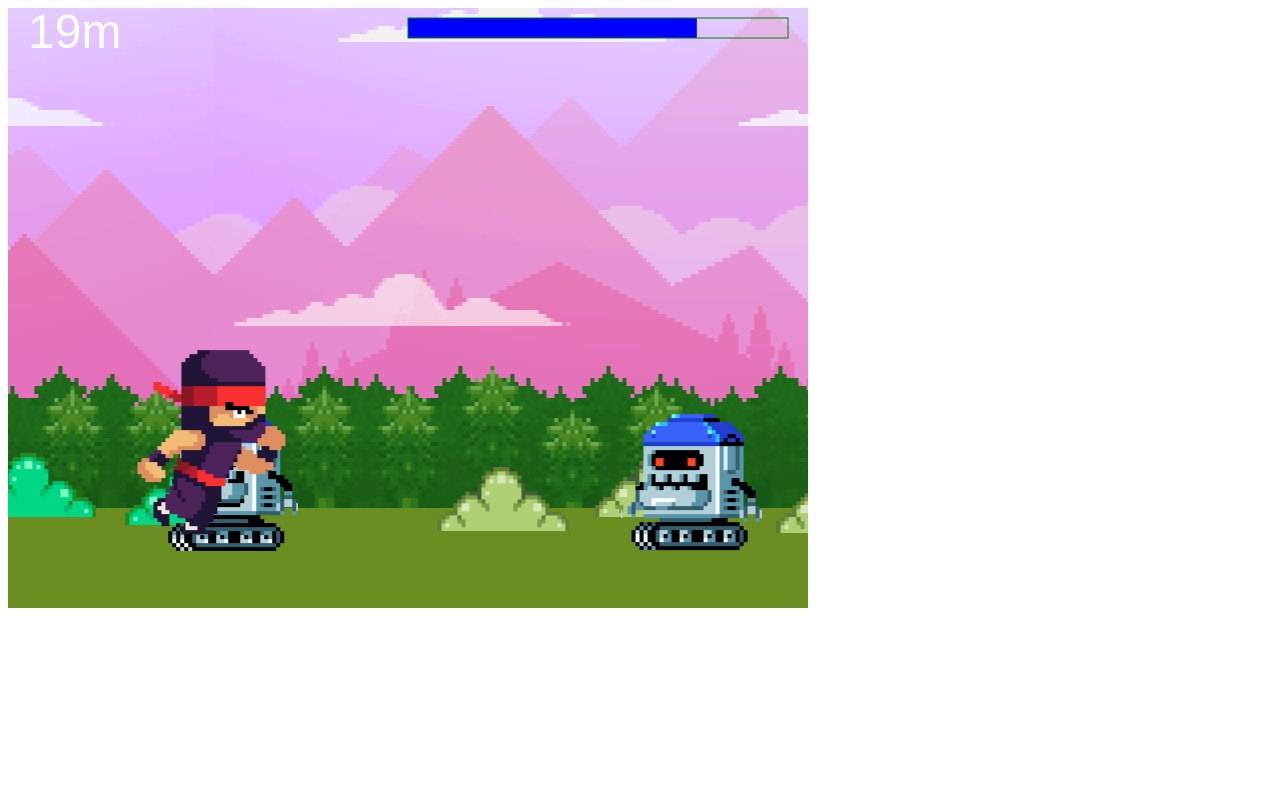
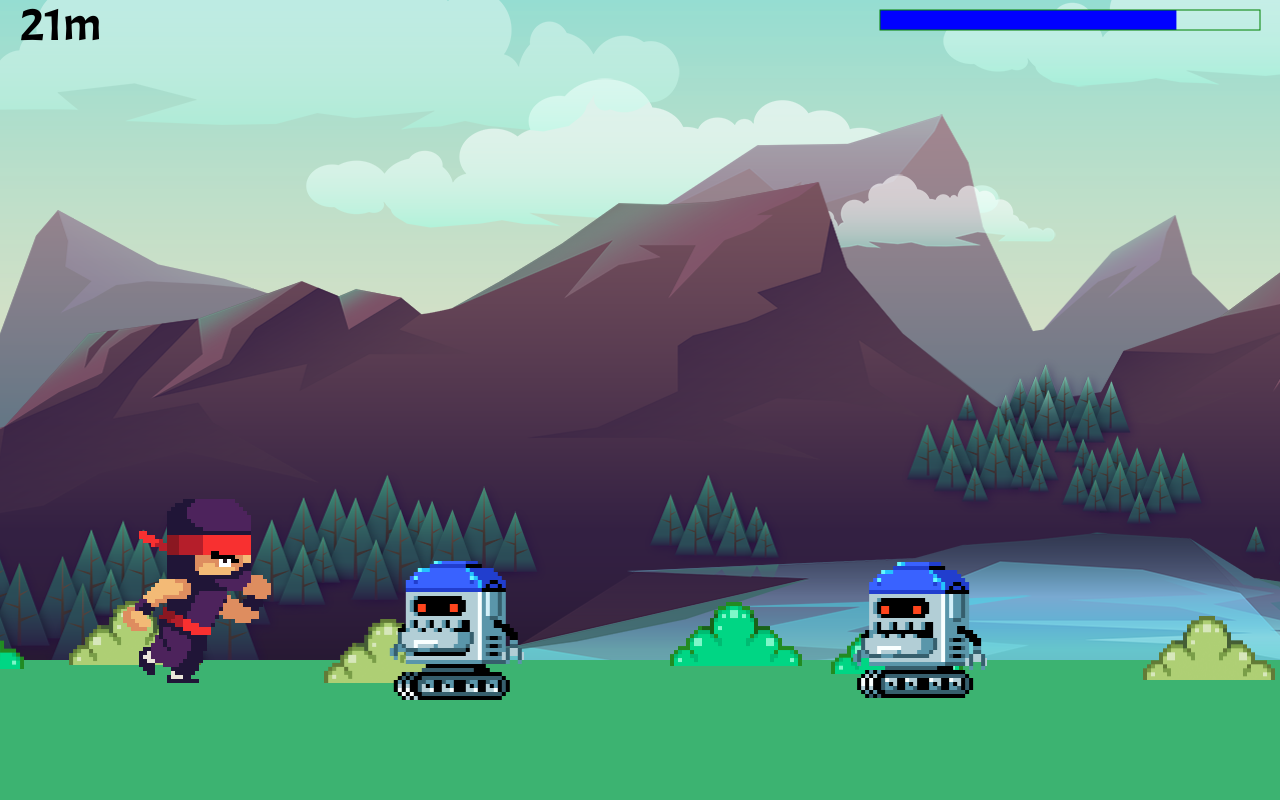
Before and after one commit to BartoszWPL/BartoszWPL-gmail.com, a plain HTML site: page index.html in a window 1280 px wide. Drawn offline with Linux system fonts and the light colour scheme.

Commit message:
Fill game to site size

```diff
--- a/index.html
+++ b/index.html
@@ -2,16 +2,20 @@
 <html>
   <meta charset="UTF-8">
   <head>
+    <link href="https://fonts.googleapis.com/css2?family=Acme&display=swap" rel="stylesheet">
     <title>Moja pierwsza gra w JavaScript v1.0</title>
   </head>
-  <body>
+  <body style="margin: 0px; font-family: 'Acme', sans-serif;">
     <script>
 // CONSTS
-      var CANVAS_WIDTH = 800;
-      var CANVAS_HEIGHT = 600;
-      var BACKGROUND_WIDTH = 1000;
-      var BACKGROUND_Y_OFFSET = -210;
-      var GROUND_Y = 540;
+      var MAX_CANVAS_WIDTH = 1920;
+      var MAX_CANVAS_HEIGHT = 1080;
+      var CANVAS_WIDTH = setWindowWidth();
+      var CANVAS_HEIGHT = setWindowHeight();
+      var GROUND_FROM_DOWN_DISTANCE = 100;
+      var GROUND_Y = setGroundY();
+      var BACKGROUND_WIDTH = 1920;
+      var BACKGROUND_Y_OFFSET = setBackgroundYOffset();
       var JUMP_KEYCODE = 32;
       var MIN_DISTANCE_BETWEEN_ENEMYS = 400;
       var MAX_DISTANCE_BETWEEN_ENEMYS = 1200;
@@ -20,6 +24,7 @@
       var START_GAME_MODE = 0;
       var PLAY_GAME_MODE = 1;
       var GAME_OVER_GAME_MODE = 2;
+      var GAME_OVER_TEXT = 'GAME OVER'
 
       var HERO_WIDTH = 181;
       var HERO_HEIGHT = 229;
@@ -36,6 +41,19 @@
       var ENEMY_ANIMATION_SPEED = 5;
       var ENEMY_X_SPEED = 4;
 
+      function setWindowWidth() {
+        return (window.innerWidth < MAX_CANVAS_WIDTH) ? window.innerWidth : MAX_CANVAS_WIDTH;
+      }
+      function setWindowHeight() {
+        return (window.innerHeight < MAX_CANVAS_HEIGHT) ? window.innerHeight : MAX_CANVAS_HEIGHT;
+      }
+      function setGroundY() {
+        return (window.innerHeight - GROUND_FROM_DOWN_DISTANCE);
+      }
+      function setBackgroundYOffset() {
+        return - (150 + MAX_CANVAS_HEIGHT - window.innerHeight - GROUND_FROM_DOWN_DISTANCE);
+      }
+
 // CONFIG
       var canvas = document.createElement('canvas');
       var c = canvas.getContext('2d');
@@ -50,7 +68,7 @@
       var bush2Image = new Image();
       heroImage.src = 'images/animatedHero.png';
       enemyImage.src = 'images/animatedRobot.png';
-      backgroundImage.src = 'images/background.png';
+      backgroundImage.src = 'images/background2.png';
       bush1Image.src = 'images/bush1.png';
       bush2Image.src = 'images/bush2.png';
 
@@ -283,7 +301,7 @@
         c.drawImage(backgroundImage, backgroundX + BACKGROUND_WIDTH, BACKGROUND_Y_OFFSET);
 
         // Ground
-        c.fillStyle = 'OliveDrab';
+        c.fillStyle = 'MediumSeaGreen';
         c.fillRect(0, GROUND_Y - 40, CANVAS_WIDTH, CANVAS_HEIGHT - GROUND_Y + 40);
 
         // Bush
@@ -301,20 +319,24 @@
 
         // Distance
         var heroDistance = heroPositionX / 100;
-        c.fillStyle = 'white';
-        c.font = '48px sans-serif';
+        c.fillStyle = 'black';
+        c.font = '48px Acme';
         c.fillText(heroDistance.toFixed(0) + 'm', 20, 40);
 
         // Health
         c.fillStyle = 'blue';
-        c.fillRect(400, 10, heroHealth / HERO_MAX_HEALTH * 380, 20);
+        c.fillRect((window.innerWidth - 400), 10, heroHealth / HERO_MAX_HEALTH * 380, 20);
         c.strokeStyle = 'green';
-        c.strokeRect(400, 10, 380, 20);
+        c.strokeRect((window.innerWidth - 400), 10, 380, 20);
 
         if (gameMode === GAME_OVER_GAME_MODE) {
-          c.fillStyle = 'red';
-          c.font = '96px sans-serif';
-          c.fillText('GAME OVER', 120, 300);
+          c.fillStyle = 'Red';
+          c.font = '96px Acme';
+
+          let textPositionX = (window.innerWidth - c.measureText(GAME_OVER_TEXT).width) / 2;
+          let textPositionY = (window.innerHeight - 90) / 2;
+
+          c.fillText(GAME_OVER_TEXT, textPositionX.toFixed(0), textPositionY.toFixed(0));
         }
       }
 
```
Also changed, not shown: images/background2.png (added).
